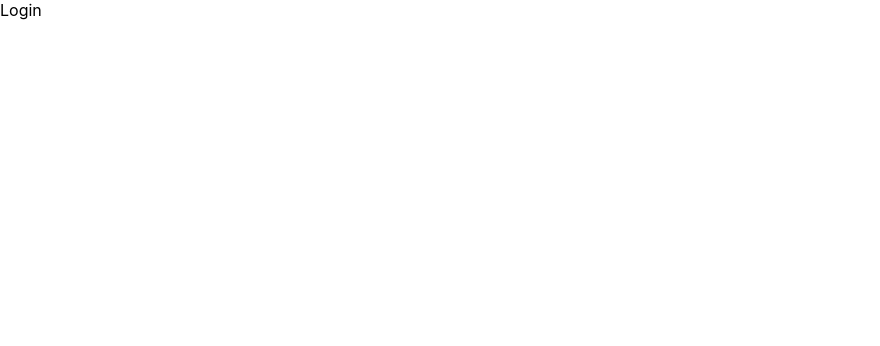
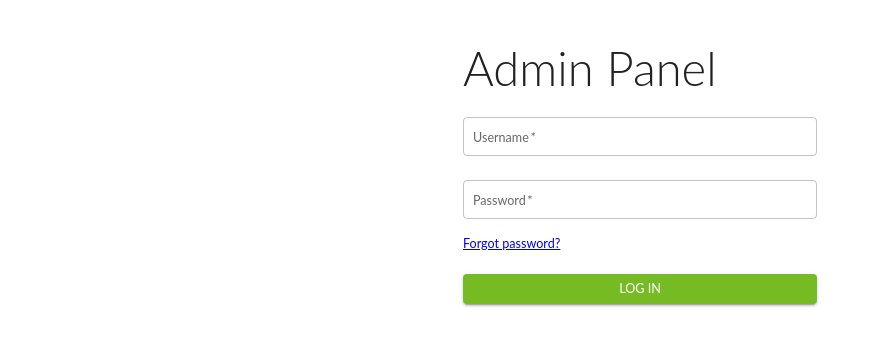
Before and after one commit to Greenstand/treetracker-wallet-admin-client, a React (Create React App) app: page /login in a window 1280 px wide. Shown: the top 346 px of the page, without its empty margins (0-880 px from the left). Built offline with nearby package versions, Linux system fonts and the light colour scheme.

Commit message:
Add styles for Login page

```diff
--- a/src/pages/Login/Login.js
+++ b/src/pages/Login/Login.js
@@ -1,8 +1,85 @@
-import React from "react";
+import { Box, CssBaseline, Grid, TextField, Typography } from "@mui/material";
+import React, { useState } from "react";
+import { Link } from "react-router-dom";
+import {
+  StyledBox,
+  StyledButton,
+  StyledContainer,
+  StyledForm,
+  StyledTypography,
+} from "./Login.style";
 
 const Login = () => {
+  const [userName, setUsername] = useState("");
+  const [password, setPassword] = useState("");
+
+  const handleSubmit = () => {
+    console.log("submit");
+  };
+
+  function handleUsernameChange(e) {
+    setUsername(e.target.value);
+  }
+
+  function handlePasswordChange(e) {
+    setPassword(e.target.value);
+  }
+
   // todo: if user is logged in, redirect to home page
-  return <div>Login</div>;
+  return (
+    <StyledContainer component="main" maxWidth="xs">
+      <CssBaseline />
+      <div>
+        {/* <IconLogo /> */}
+        <Box m={2} />
+        <Typography variant="h2">Admin Panel</Typography>
+        <StyledForm onSubmit={handleSubmit} noValidate>
+          <TextField
+            variant="outlined"
+            margin="normal"
+            required
+            fullWidth
+            id="userName"
+            label="Username"
+            name="userName"
+            autoComplete="userName"
+            onChange={handleUsernameChange}
+            value={userName}
+          />
+          <TextField
+            variant="outlined"
+            margin="normal"
+            required
+            fullWidth
+            name="password"
+            label="Password"
+            type="password"
+            id="password"
+            autoComplete="current-password"
+            onChange={handlePasswordChange}
+            value={password}
+          />
+          <Grid container justifyContent="space-between">
+            <Grid item>
+              <StyledBox>
+                <Link href="/reset_password" variant="body2">
+                  Forgot password?
+                </Link>
+              </StyledBox>
+            </Grid>
+          </Grid>
+          <StyledButton
+            type="submit"
+            fullWidth
+            variant="contained"
+            color="primary"
+          >
+            <StyledTypography>LOG IN</StyledTypography>
+          </StyledButton>
+        </StyledForm>
+      </div>
+    </StyledContainer>
+  );
 };
 
 export default Login;
--- /dev/null
+++ b/src/pages/Login/Login.style.js
@@ -0,0 +1,26 @@
+import { Box, Button, Container, Typography } from "@mui/material";
+import { styled } from "@mui/system";
+
+export const StyledContainer = styled(Container)(({ theme }) => ({
+  marginTop: theme.spacing(8),
+  display: "flex",
+  flexDirection: "column",
+  alignItems: "center",
+}));
+
+export const StyledForm = styled("form")(({ theme }) => ({
+  width: "100%",
+  marginTop: theme.spacing(1),
+}));
+
+export const StyledButton = styled(Button)(({ theme }) => ({
+  margin: theme.spacing(3, 0, 2),
+}));
+
+export const StyledTypography = styled(Typography)(() => ({
+  color: "white",
+}));
+
+export const StyledBox = styled(Box)(({ theme }) => ({
+  margin: theme.spacing(2, 0),
+}));
--- a/src/pages/Wallet/Wallet.js
+++ b/src/pages/Wallet/Wallet.js
@@ -44,6 +44,9 @@ const Wallet = () => {
       })
       .finally(() => {
         setIsLoading(false);
+
+        setIsError(true);
+        setErrorMessage("An error occurred while fetching wallet data.");
       });
   }, []);
 
@@ -55,11 +58,14 @@ const Wallet = () => {
     );
   }
 
+
+
   return (
     <Grid>
       <div>
         <header style={{ height: "10vh" }}>Wallet</header>
       </div>
+      {/* TODO: move this to a separate component */}
       {isError && (
         <div style={{ display: "inline-block", minWidth: "35%" }}>
           <Alert severity="error" onClose={() => setIsError(false)}>
```
